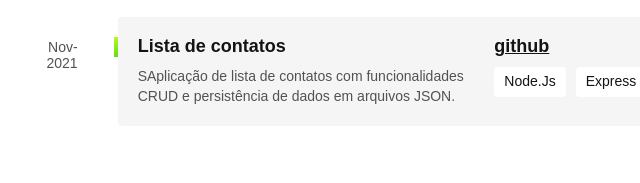
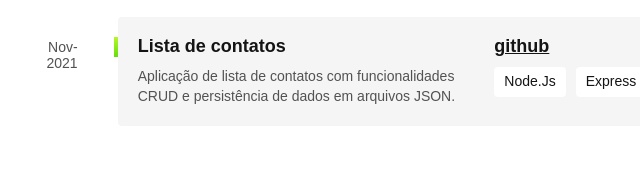
Before and after one commit to dbastosdev/dbastosdev.github.io, a plain HTML site: page index.html in a window 1280 px wide. Shown: the part 1057-1240 px from the top of the page, 389-1029 px from the left. Drawn offline with Linux system fonts and the light colour scheme.

Commit message:
revisao textos

```diff
--- a/index.html
+++ b/index.html
@@ -88,7 +88,7 @@
                 <span class="empresa-ano">Nov-2021</span>
                 <h3 class="empresa-titulo">Lista de contatos</h3>
                 <span class="empresa-titulo"><a href="https://github.com/dbastosdev/lista-contatos-nodejs">github</a></span>
-                <p class="empresa-texto">SAplicação de lista de contatos com funcionalidades CRUD e persistência de dados em arquivos JSON.</p>
+                <p class="empresa-texto">Aplicação de lista de contatos com funcionalidades CRUD e persistência de dados em arquivos JSON.</p>
                 <ul class="empresa-habilidades">
                     <li>Node.Js</li>
                     <li>Express</li>
```
